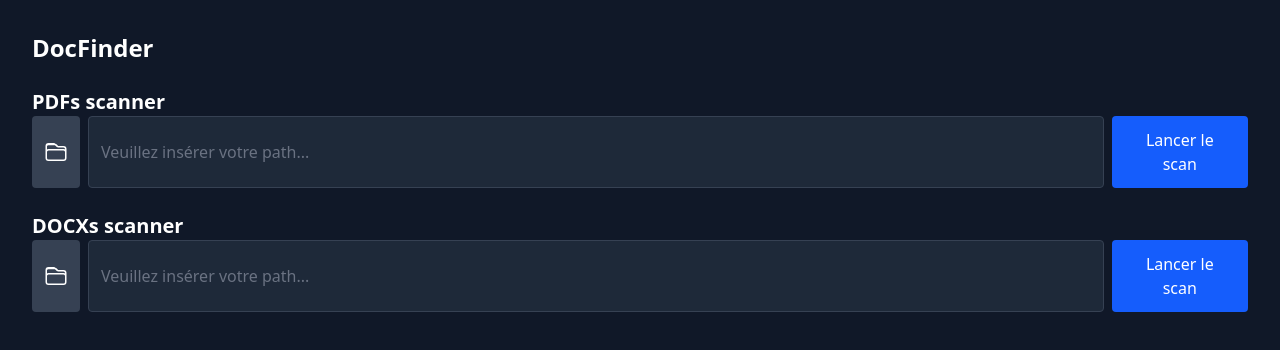
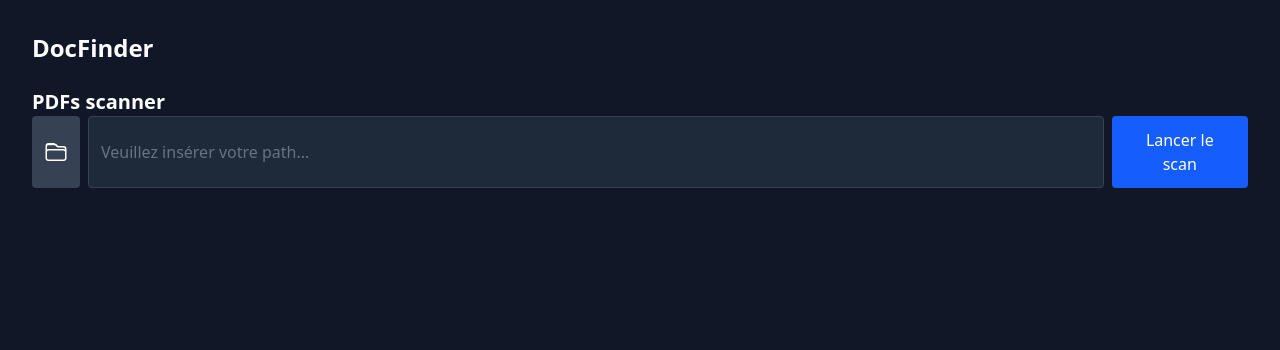
Before and after one commit to KT539/DocFinder, a React (Vite) app: page / in a window 1280 px wide. Shown: the top 350 px of the page. Built offline with nearby package versions, Linux system fonts and the light colour scheme.

Commit message:
refactor: deleted the docx part of the app, to better fit the project's scope

```diff
--- a/electron/main.js
+++ b/electron/main.js
@@ -46,16 +46,6 @@ ipcMain.handle('scan-pdfs', async (event, folderPath) => {
   }
 });
 
-ipcMain.handle('scan-docxs', async (event, folderPath) => {
-  try {
-    const response = await fetch(`http://localhost:8000/scan.php?path=${encodeURIComponent(folderPath)}&type=docx`);
-    const data = await response.json();
-    return data;
-  } catch (error) {
-    return { error: error.message };
-  }
-});
-
 ipcMain.handle('select-directory', async (event) => {
   const result = await dialog.showOpenDialog({
     properties: ['openDirectory']
--- a/electron/preload.js
+++ b/electron/preload.js
@@ -9,6 +9,5 @@ contextBridge.exposeInMainWorld('electronAPI', {
     // list of functions in electronAPI object
     // send the scan functions with a path as parameter, and wait for ipcMain's response
     scanPdfs: (folderPath) => ipcRenderer.invoke('scan-pdfs', folderPath),
-    scanDocxs: (folderPath) => ipcRenderer.invoke('scan-docxs', folderPath),
     selectDirectory: () => ipcRenderer.invoke('select-directory')
 });
--- a/src/App.jsx
+++ b/src/App.jsx
@@ -4,9 +4,7 @@ import { useState } from 'react';
 
 export default function App() {
     const [pdfPath, setPdfPath] = useState('');
-    const [docxPath, setDocxPath] = useState('');
     const [pdfs, setPdfs] = useState([]);
-    const [docxs, setDocxs] = useState([]);
     const [error, setError] = useState('');
 
     const handlePdfScan = async () => {
@@ -22,16 +20,6 @@ export default function App() {
             setPdfs(result.pdfs || []); // display the PDFs list, or an empty table if no PDF was found
         }
     };
-    const handleDocxScan = async () => {
-        setError('');
-        const result = await window.electronAPI.scanDocxs(docxPath);
-        if (result.error) {
-            setError(result.error);
-            setDocxs([]);
-        } else {
-            setDocxs(result.docxs || []);
-        }
-    };
 
     const handlePdfDirectorySelection = async () => {
         const result = await window.electronAPI.selectDirectory();
@@ -39,15 +27,6 @@ export default function App() {
             setPdfPath('');
         } else {
             setPdfPath(result);
-        }
-    };
-
-    const handleDocxDirectorySelection = async () => {
-        const result = await window.electronAPI.selectDirectory();
-        if (result === null) {
-            setDocxPath('');
-        } else {
-            setDocxPath(result);
         }
     };
 
@@ -79,30 +58,6 @@ export default function App() {
                 </button>
             </div>
 
-            <h2 className="text-xl font-semibold mt-6">DOCXs scanner</h2>
-            <div className="flex gap-2">
-                <button
-                    onClick={handleDocxDirectorySelection}
-                    className="p-3 bg-gray-700 hover:bg-gray-600 rounded font-medium flex items-center justify-center transition-colors"
-                    title="Parcourir les dossiers">
-                    <svg xmlns="http://www.w3.org/2000/svg" fill="none" viewBox="0 0 24 24" strokeWidth={1.5} stroke="currentColor" className="w-6 h-6">
-                        <path strokeLinecap="round" strokeLinejoin="round" d="M2.25 12.75V12A2.25 2.25 0 0 1 4.5 9.75h15A2.25 2.25 0 0 1 21.75 12v.75m-8.69-6.44-2.12-2.12a1.5 1.5 0 0 0-1.061-.44H4.5A2.25 2.25 0 0 0 2.25 6v12a2.25 2.25 0 0 0 2.25 2.25h15A2.25 2.25 0 0 0 21.75 18V9a2.25 2.25 0 0 0-2.25-2.25h-5.31c-.195 0-.387-.078-.531-.22l-1.66-1.66a1.5 1.5 0 0 0-1.06-.44H4.5A2.25 2.25 0 0 0 2.25 6v12a2.25 2.25 0 0 0 2.25 2.25h15A2.25 2.25 0 0 0 21.75 18V9a2.25 2.25 0 0 0-2.25-2.25h-5.31c-.195 0-.387-.078-.531-.22Z" />
-                    </svg>
-                </button>
-                <input
-                    type="text"
-                    readOnly
-                    value={docxPath}
-                    placeholder="Veuillez insérer votre path..."
-                    className="w-full p-3 rounded bg-gray-800 border border-gray-700 text-white placeholder-gray-500 focus:outline-none focus:border-blue-500"
-                />
-                <button
-                    onClick={handleDocxScan}
-                    className="px-6 py-3 bg-blue-600 hover:bg-blue-700 rounded font-medium">
-                    Lancer le scan
-                </button>
-            </div>
-
             {error && ( // conditionnal rendering : if the condition is true, display the jsx ; string = true, emty string = false
                 <div className="mt-4 p-3 bg-red-900 border border-red-700 rounded">
                     {error}
@@ -122,18 +77,6 @@ export default function App() {
                     </ul>
                 </div>
             )}
-            {docxs.length > 0 && (
-                <div className="mt-6">
-                    <h2 className="text-xl font-semibold mb-3">DOCXs trouvés :</h2>
-                    <ul className="space-y-2">
-                        {docxs.map((docx) => (
-                            <li key={docx.path} className="p-3 bg-gray-800 rounded">
-                                {docx.name}
-                            </li>
-                        ))}
-                    </ul>
-                </div>
-            )}
         </div>
     )
 }
```
Also changed, not shown: 1 other file (tests, documents, lock files or other folders).
